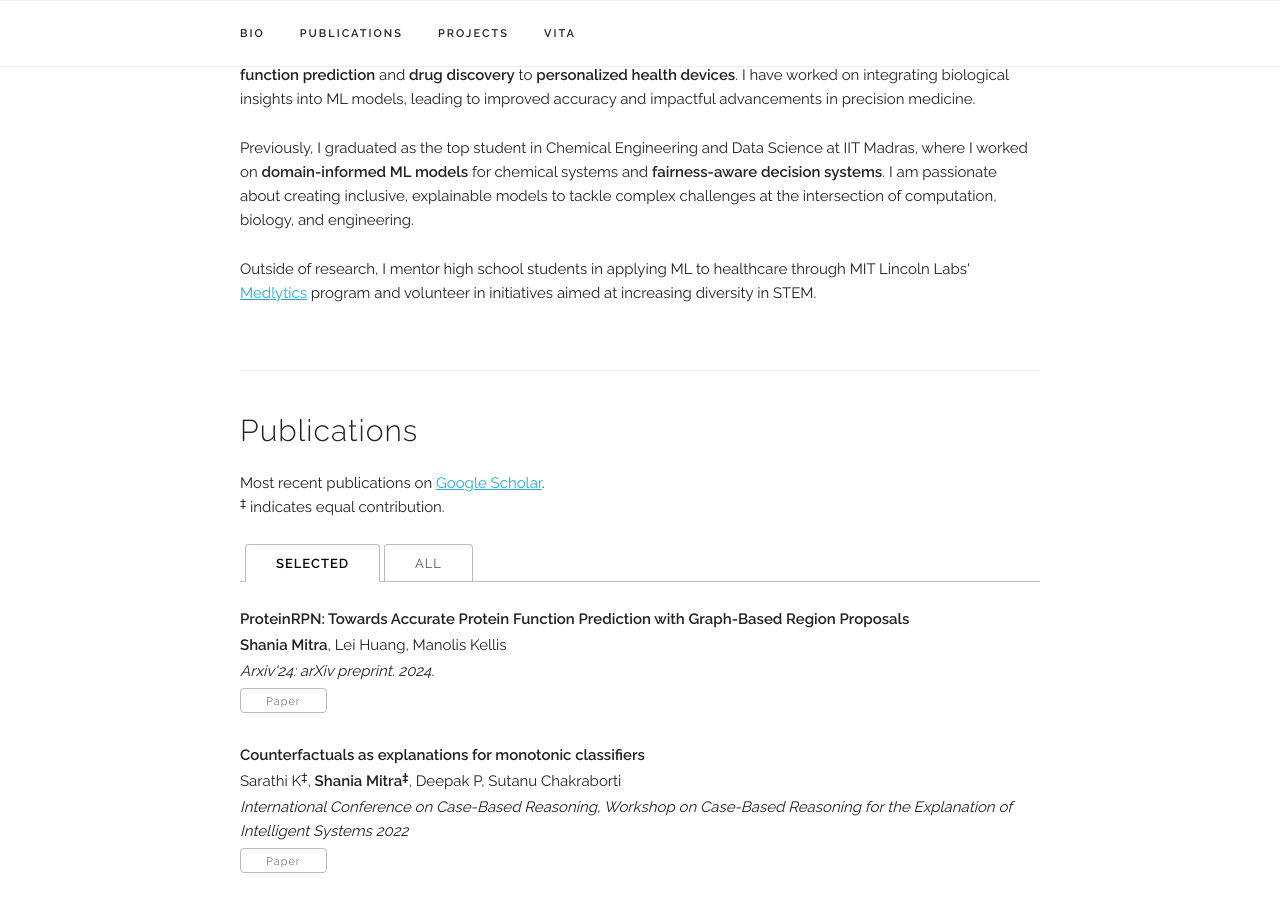
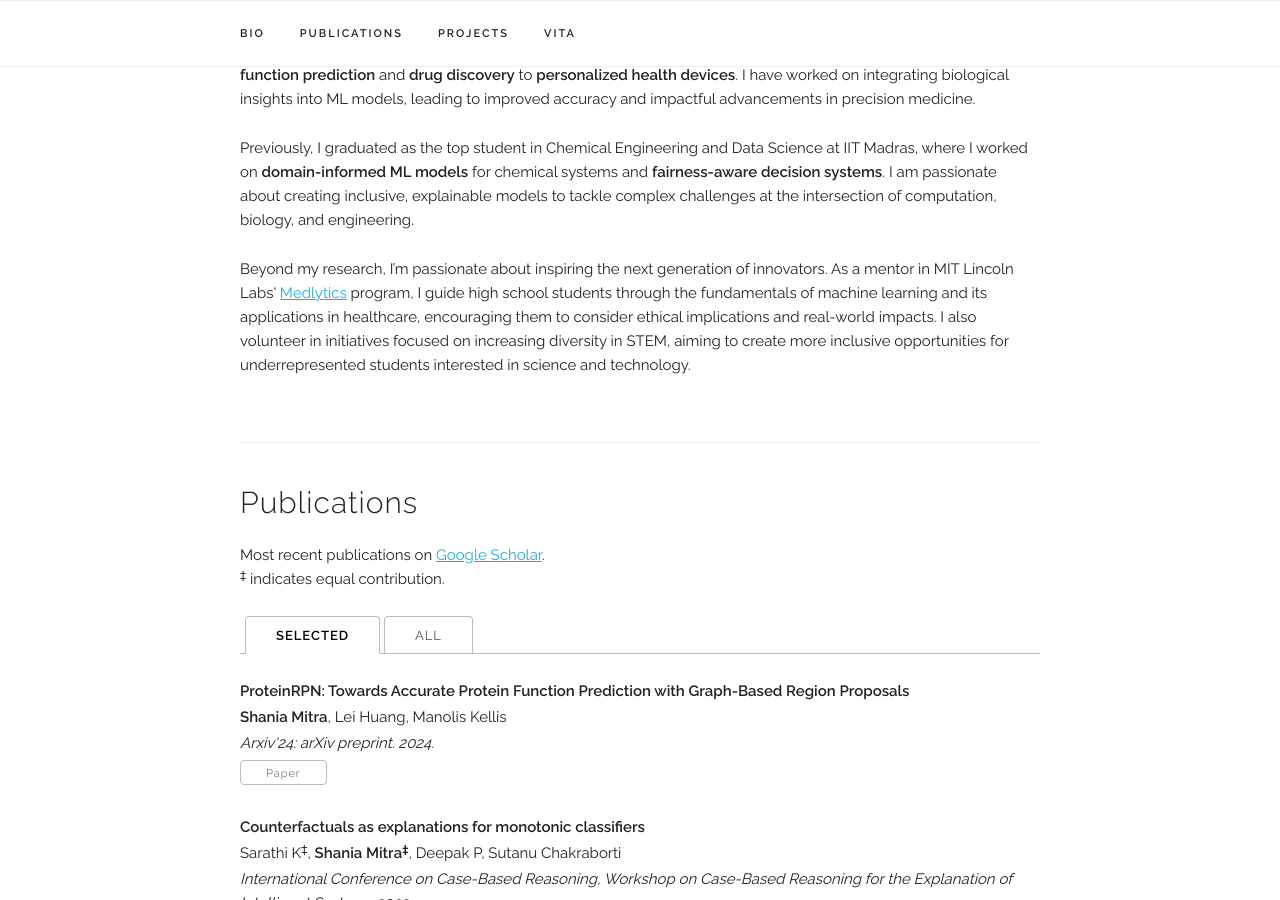
Before and after one commit to Shania99/Shania99.github.io, a Jekyll site: the page built from index.html, in a window 1280 px wide and 900 px high, scrolled down 435 px. Built offline with Jekyll 4.4.1, drawn with Linux system fonts in a browser that asks for light colours; some web fonts are replaced.

Commit message:
updated bio

```diff
--- a/index.html
+++ b/index.html
@@ -51,8 +51,10 @@ title: Home
     I am passionate about creating inclusive, explainable models to tackle complex challenges at the intersection of computation, biology, and engineering.
   </p>
   <p>
-    Outside of research, I mentor high school students in applying ML to healthcare through MIT Lincoln Labs' <a href="https://learn.bwsix.edly.io/Instructor/shania-mitra/" target="_blank">Medlytics</a> program and
-    volunteer in initiatives aimed at increasing diversity in STEM.
+    Beyond my research, I’m passionate about inspiring the next generation of innovators. As a mentor in MIT Lincoln Labs'
+    <a href="https://learn.bwsix.edly.io/Instructor/shania-mitra/" target="_blank" class="link-style">Medlytics</a> program, I guide high school students through the fundamentals of machine learning and its applications in healthcare, encouraging them to consider ethical implications and real-world impacts.
+    I also volunteer in initiatives focused on increasing diversity in STEM, aiming to create more inclusive opportunities for underrepresented students interested in science and technology.
+
   </p>
 </div>
 
```
